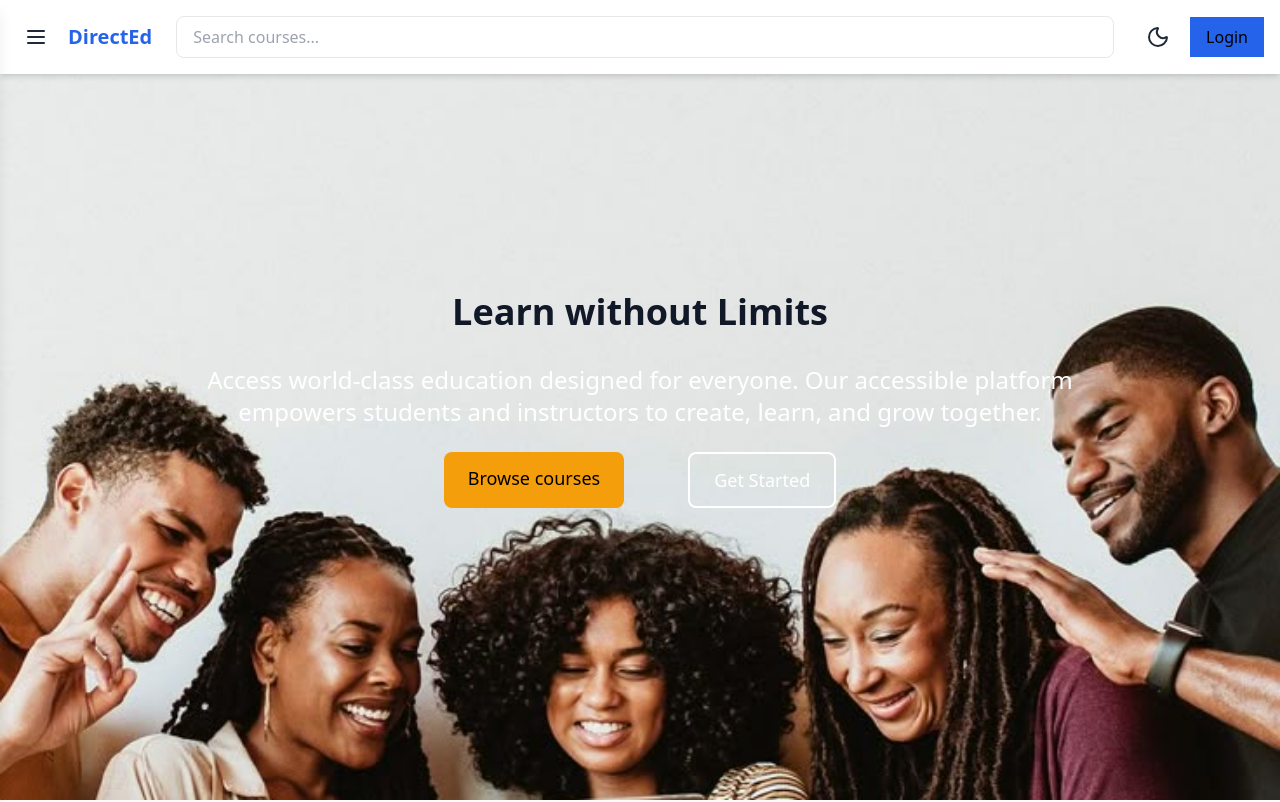
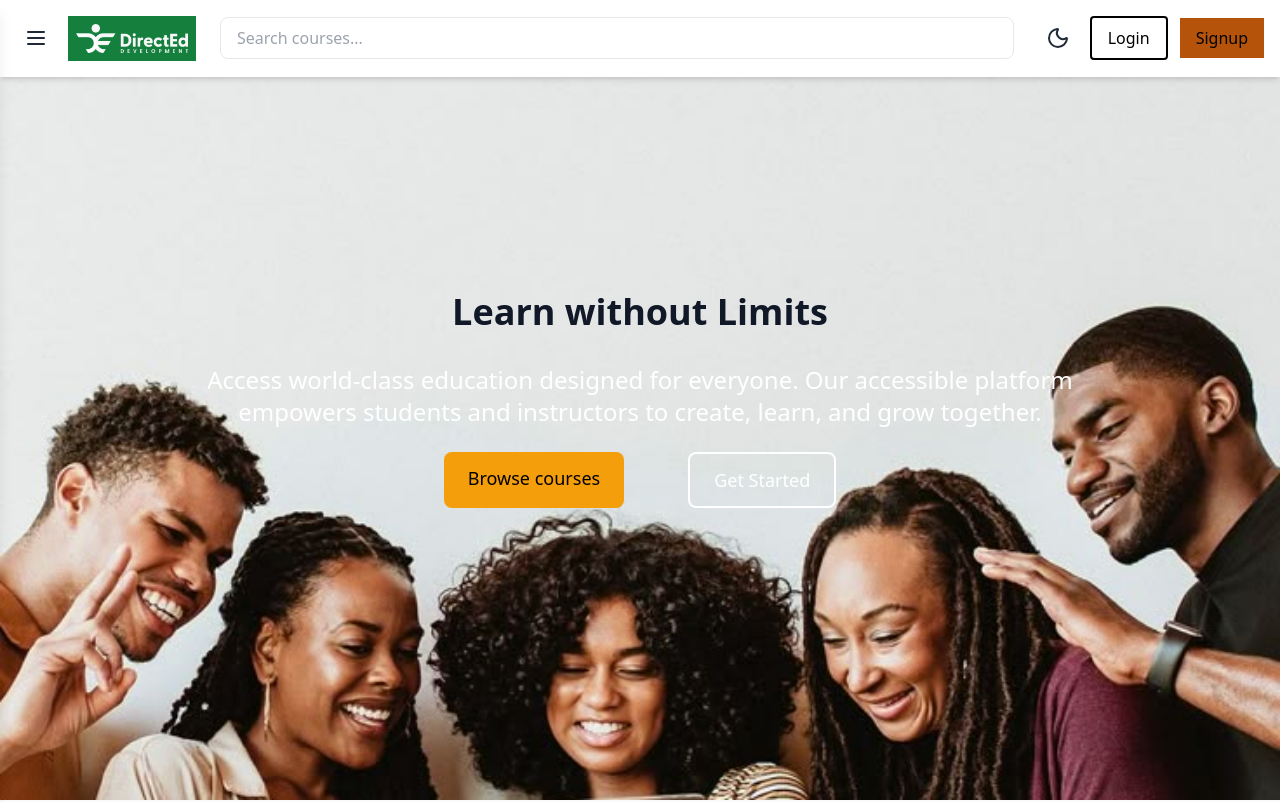
Before and after one commit to ashbel747/Elearning, a React (Vite) app in the folder frontend/: page / in a window 1280 px wide. Shown: the top 802 px of the page. Built offline with nearby package versions, Linux system fonts and the light colour scheme; no server answers.

Commit message:
Style: Configure styling of some header components

```diff
--- a/frontend/src/components/layouts/Header.tsx
+++ b/frontend/src/components/layouts/Header.tsx
@@ -3,6 +3,7 @@ import { useTheme } from "../../context/ThemeContext";
 import { Menu, Moon, Sun, User } from "lucide-react";
 import { useState } from "react";
 import { Link } from "react-router-dom";
+import DirectEdLogo from "../../assets/image.webp";
 
 interface HeaderProps {
   onMenuClick: () => void;
@@ -24,7 +25,11 @@ export const Header = ({ onMenuClick}: HeaderProps) => {
         >
           <Menu size={24} />
         </button>
-        <span className="text-xl font-bold text-blue-600">DirectEd</span>
+        <img
+          src={DirectEdLogo}
+          alt="DirectEd Logo"
+          className="w-32 p-2 bg-green-700 dark:bg-transparent"
+        />
       </div>
 
       {/* Middle: Search */}
@@ -75,12 +80,21 @@ export const Header = ({ onMenuClick}: HeaderProps) => {
               </div>
             </div>
           ) : (
-            <Link
-              to="/login"
-              className="block px-4 py-2 bg-blue-600 w-full text-left"
-            >
-              Login
-            </Link>
+            <>
+              <Link
+                to="/login"
+                className="block px-4 py-2 bg-transparent text-black dark:text-white border-black dark:border-white border-2 w-full text-left rounded"
+              >
+                Login
+              </Link>
+              <Link
+                to="/signup"
+                className="block px-4 py-2 bg-amber-700 text-black dark:text-white w-full text-left"
+              >
+                Signup
+              </Link>
+            </>
+
           )
         }
       </div>
```
